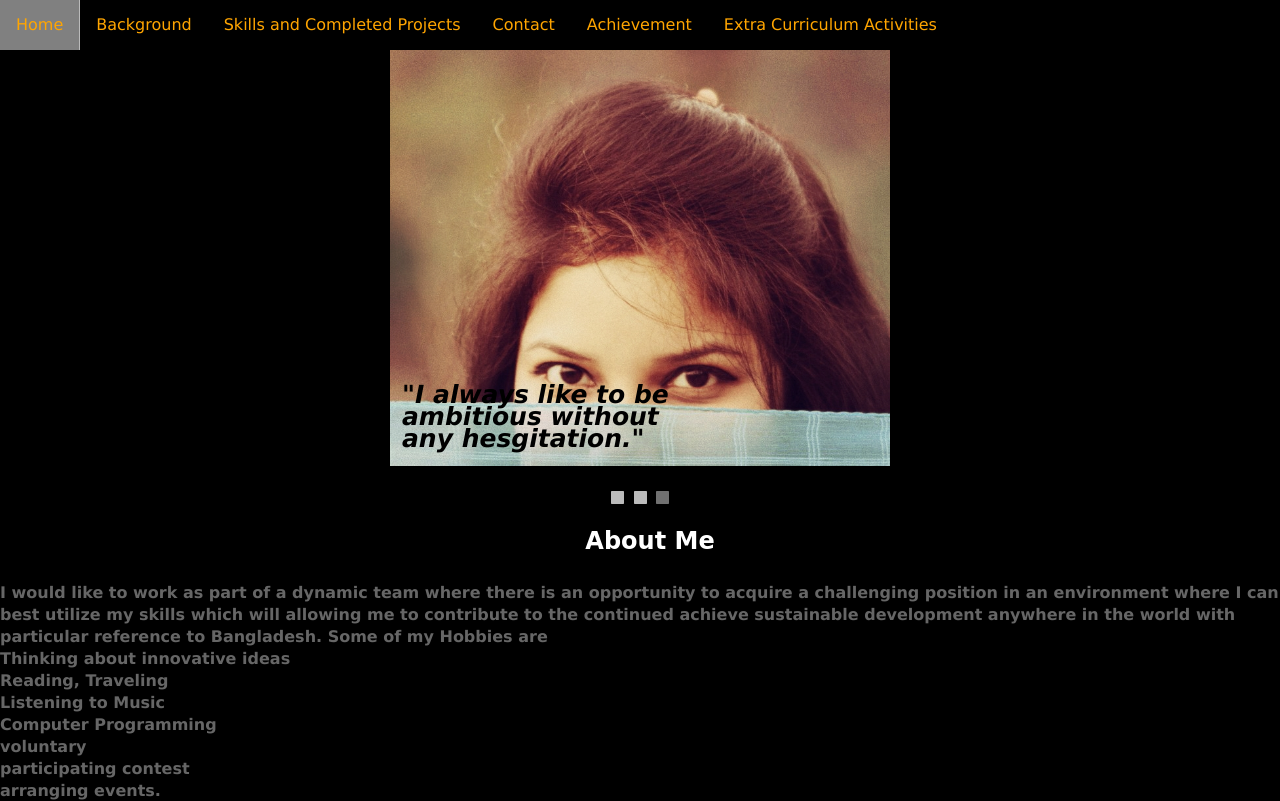
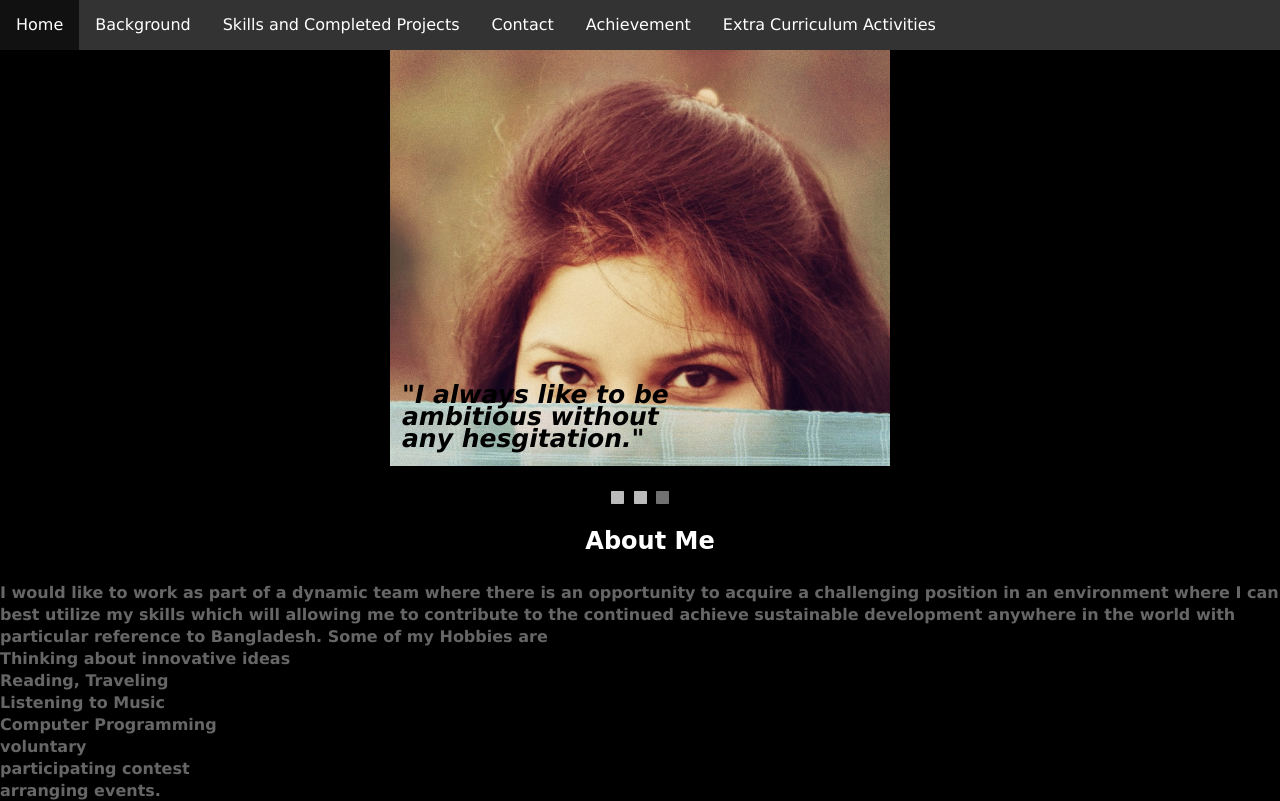
Before and after one commit to turnasuwezkhan/turnasuwezkhan.github.io, a plain HTML site: page index.html in a window 1280 px wide. Shown: the top 801 px of the page. Drawn offline with Linux system fonts and the light colour scheme.

Commit message:
Add files via upload

```diff
--- a/style.css
+++ b/style.css
@@ -63,14 +63,31 @@ h2{color:white;
 text-align:center}
 
 
-.menubar{
+
+.menubar {
     list-style-type: none;
     margin: 0;
     padding: 0;
     overflow: hidden;
-    background-color: black;
-	text-align:right;
-width:100%;
+    background-color: #333;
+}
+
+li {
+    float: left;
+}
+
+li a {
+    display: block;
+    color: white;
+    text-align: center;
+    padding: 14px 16px;
+    text-decoration: none;
+}
+
+/* Change the link color to #111 (black) on hover */
+li a:hover {
+    background-color: #111;
+}
 
 
 }
@@ -78,23 +95,7 @@ width:100%;
 
 
 
-li a {
-    display: block;
-    float:left;
-    color: orange;
-    text-align: center;
-    padding:14px 16px;
-    text-decoration: none;
-	background-color:black;
-}
-li a:hover {
-    background-color:gray;
-	border-right: 1px solid #bbb;
-}
 
-li:last-child {
-    border-right: none;
-}
 .per{display :block}
 
 .image {
```
